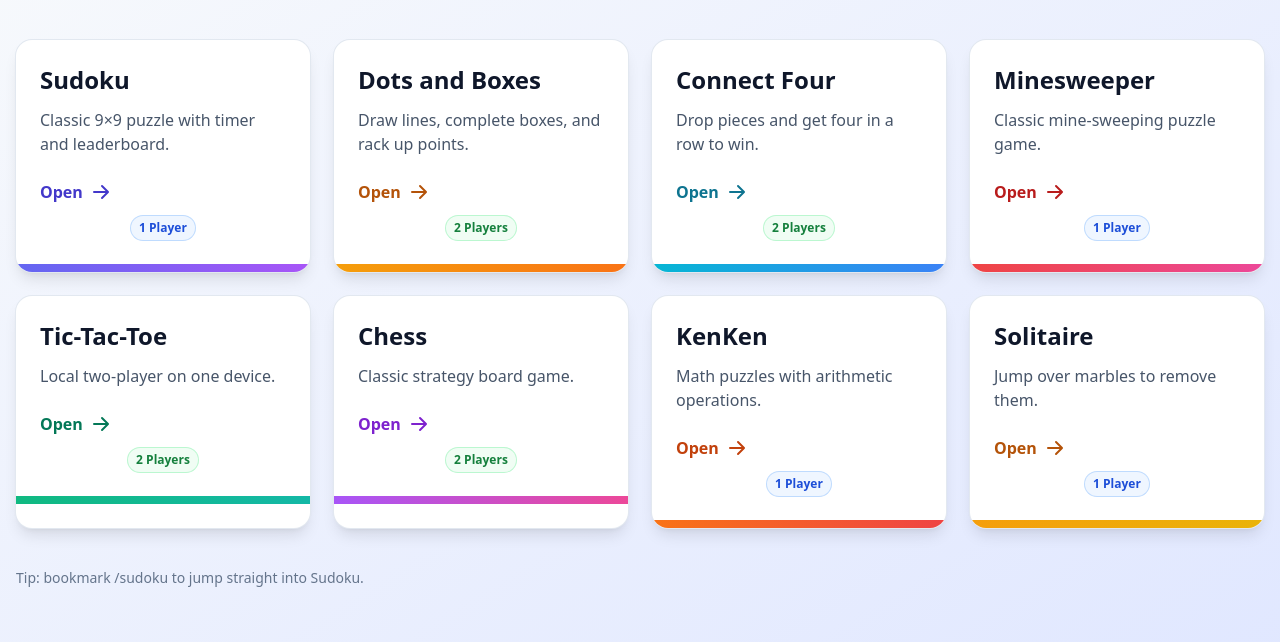
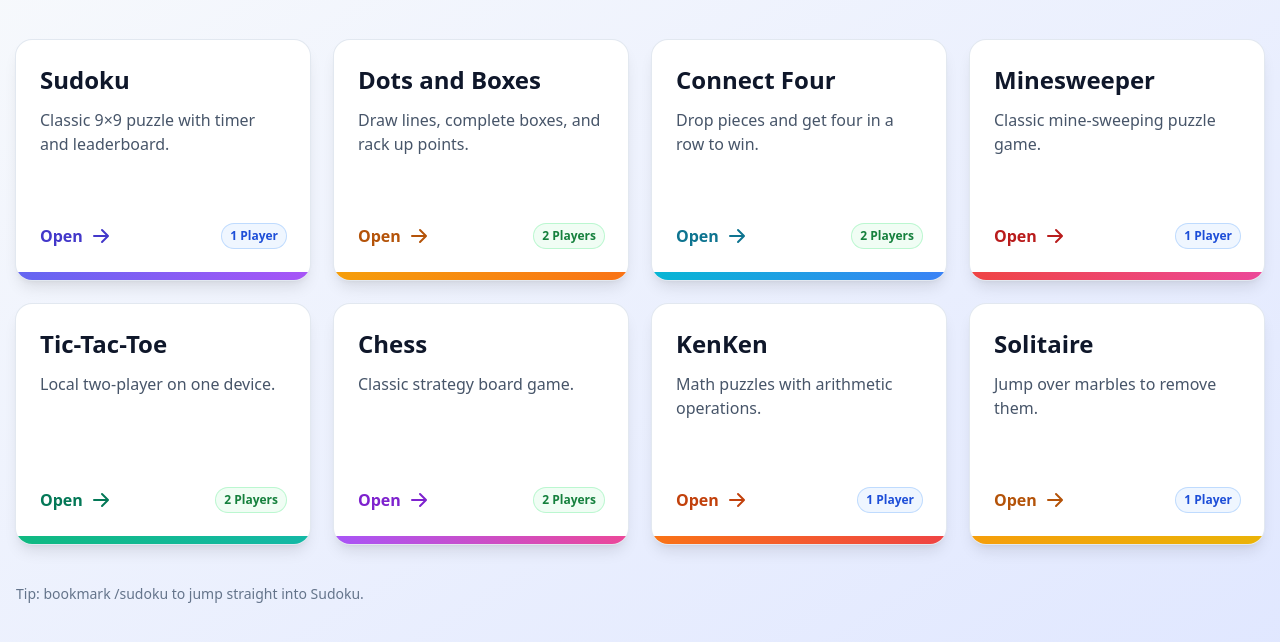
Before and after one commit to cityjumper/mysudoku, a FastAPI app: page / in a window 1280 px wide. Shown: the part 120-762 px from the top of the page. Run offline with FastAPI, Linux system fonts and the light colour scheme; some libraries are stand-ins or nearby versions.

Commit message:
fix: home view to look more consistent

```diff
--- a/templates/home.html
+++ b/templates/home.html
@@ -18,17 +18,17 @@
         <main>
             <div class="grid grid-cols-1 sm:grid-cols-2 lg:grid-cols-4 gap-4 sm:gap-6">
                 <!-- Sudoku tile -->
-                <a href="/sudoku" class="group rounded-2xl bg-white shadow-lg ring-1 ring-slate-200 hover:shadow-xl hover:ring-indigo-200 transition overflow-hidden touch-manipulation">
-                    <div class="p-4 sm:p-6">
+                <a href="/sudoku" class="group rounded-2xl bg-white shadow-lg ring-1 ring-slate-200 hover:shadow-xl hover:ring-indigo-200 transition overflow-hidden touch-manipulation min-h-[240px] flex flex-col">
+                    <div class="p-4 sm:p-6 flex-1 flex flex-col">
                         <h2 class="text-xl sm:text-2xl font-bold text-slate-900 group-hover:text-indigo-900">{{ translate(lang, 'games.sudoku.name') }}</h2>
-                        <p class="mt-2 sm:mt-3 text-sm sm:text-base text-slate-600">{{ translate(lang, 'games.sudoku.description') }}</p>
-                        <div class="mt-4 sm:mt-6 flex items-center text-indigo-700 font-semibold text-sm sm:text-base">
+                        <p class="mt-2 sm:mt-3 text-sm sm:text-base text-slate-600 flex-1">{{ translate(lang, 'games.sudoku.description') }}</p>
+                        <div class="mt-4 sm:mt-6 flex items-center justify-between">
+                            <div class="flex items-center text-indigo-700 font-semibold text-sm sm:text-base">
                                 <span>{{ translate(lang, 'home.open') }}</span>
                                 <svg class="ml-2 h-4 w-4 sm:h-5 sm:w-5" viewBox="0 0 20 20" fill="currentColor" aria-hidden="true">
                                     <path fill-rule="evenodd" d="M10.293 3.293a1 1 0 011.414 0l6 6a1 1 0 010 1.414l-6 6a1 1 0 01-1.414-1.414L14.586 11H3a1 1 0 110-2h11.586l-4.293-4.293a1 1 0 010-1.414z" clip-rule="evenodd" />
                                 </svg>
                             </div>
-                        <div class="mt-3 flex justify-center">
                             <span class="inline-flex items-center rounded-full bg-blue-50 px-2 py-1 text-xs font-semibold text-blue-700 ring-1 ring-blue-200">{{ translate(lang, 'player_badges.one_player') }}</span>
                         </div>
                     </div>
@@ -36,17 +36,17 @@
                 </a>
 
                 <!-- Dots and Boxes tile -->
-                <a href="/dots-and-boxes" class="group rounded-2xl bg-white shadow-lg ring-1 ring-slate-200 hover:shadow-xl hover:ring-amber-200 transition overflow-hidden touch-manipulation">
-                    <div class="p-4 sm:p-6">
+                <a href="/dots-and-boxes" class="group rounded-2xl bg-white shadow-lg ring-1 ring-slate-200 hover:shadow-xl hover:ring-amber-200 transition overflow-hidden touch-manipulation min-h-[240px] flex flex-col">
+                    <div class="p-4 sm:p-6 flex-1 flex flex-col">
                         <h2 class="text-xl sm:text-2xl font-bold text-slate-900 group-hover:text-amber-900">{{ translate(lang, 'games.dots_and_boxes.name') }}</h2>
-                        <p class="mt-2 sm:mt-3 text-sm sm:text-base text-slate-600">{{ translate(lang, 'games.dots_and_boxes.description') }}</p>
-                        <div class="mt-4 sm:mt-6 flex items-center text-amber-700 font-semibold text-sm sm:text-base">
+                        <p class="mt-2 sm:mt-3 text-sm sm:text-base text-slate-600 flex-1">{{ translate(lang, 'games.dots_and_boxes.description') }}</p>
+                        <div class="mt-4 sm:mt-6 flex items-center justify-between">
+                            <div class="flex items-center text-amber-700 font-semibold text-sm sm:text-base">
                                 <span>{{ translate(lang, 'home.open') }}</span>
                                 <svg class="ml-2 h-4 w-4 sm:h-5 sm:w-5" viewBox="0 0 20 20" fill="currentColor" aria-hidden="true">
                                     <path fill-rule="evenodd" d="M10.293 3.293a1 1 0 011.414 0l6 6a1 1 0 010 1.414l-6 6a1 1 0 01-1.414-1.414L14.586 11H3a1 1 0 110-2h11.586l-4.293-4.293a1 1 0 010-1.414z" clip-rule="evenodd" />
                                 </svg>
                             </div>
-                        <div class="mt-3 flex justify-center">
                             <span class="inline-flex items-center rounded-full bg-green-50 px-2 py-1 text-xs font-semibold text-green-700 ring-1 ring-green-200">{{ translate(lang, 'player_badges.two_players') }}</span>
                         </div>
                     </div>
@@ -54,17 +54,17 @@
                 </a>
 
                 <!-- Connect Four tile -->
-                <a href="/connect-four" class="group rounded-2xl bg-white shadow-lg ring-1 ring-slate-200 hover:shadow-xl hover:ring-cyan-200 transition overflow-hidden touch-manipulation">
-                    <div class="p-4 sm:p-6">
+                <a href="/connect-four" class="group rounded-2xl bg-white shadow-lg ring-1 ring-slate-200 hover:shadow-xl hover:ring-cyan-200 transition overflow-hidden touch-manipulation min-h-[240px] flex flex-col">
+                    <div class="p-4 sm:p-6 flex-1 flex flex-col">
                         <h2 class="text-xl sm:text-2xl font-bold text-slate-900 group-hover:text-cyan-900">{{ translate(lang, 'games.connect_four.name') }}</h2>
-                        <p class="mt-2 sm:mt-3 text-sm sm:text-base text-slate-600">{{ translate(lang, 'games.connect_four.description') }}</p>
-                        <div class="mt-4 sm:mt-6 flex items-center text-cyan-700 font-semibold text-sm sm:text-base">
+                        <p class="mt-2 sm:mt-3 text-sm sm:text-base text-slate-600 flex-1">{{ translate(lang, 'games.connect_four.description') }}</p>
+                        <div class="mt-4 sm:mt-6 flex items-center justify-between">
+                            <div class="flex items-center text-cyan-700 font-semibold text-sm sm:text-base">
                                 <span>{{ translate(lang, 'home.open') }}</span>
                                 <svg class="ml-2 h-4 w-4 sm:h-5 sm:w-5" viewBox="0 0 20 20" fill="currentColor" aria-hidden="true">
                                     <path fill-rule="evenodd" d="M10.293 3.293a1 1 0 011.414 0l6 6a1 1 0 010 1.414l-6 6a1 1 0 01-1.414-1.414L14.586 11H3a1 1 0 110-2h11.586l-4.293-4.293a1 1 0 010-1.414z" clip-rule="evenodd" />
                                 </svg>
                             </div>
-                        <div class="mt-3 flex justify-center">
                             <span class="inline-flex items-center rounded-full bg-green-50 px-2 py-1 text-xs font-semibold text-green-700 ring-1 ring-green-200">{{ translate(lang, 'player_badges.two_players') }}</span>
                         </div>
                     </div>
@@ -72,34 +72,34 @@
                 </a>
 
                 <!-- Minesweeper tile -->
-                <a href="/minesweeper" class="group rounded-2xl bg-white shadow-lg ring-1 ring-slate-200 hover:shadow-xl hover:ring-red-200 transition overflow-hidden touch-manipulation">
-                    <div class="p-4 sm:p-6">
+                <a href="/minesweeper" class="group rounded-2xl bg-white shadow-lg ring-1 ring-slate-200 hover:shadow-xl hover:ring-red-200 transition overflow-hidden touch-manipulation min-h-[240px] flex flex-col">
+                    <div class="p-4 sm:p-6 flex-1 flex flex-col">
                         <h2 class="text-xl sm:text-2xl font-bold text-slate-900 group-hover:text-red-900">{{ translate(lang, 'games.minesweeper.name') }}</h2>
-                        <p class="mt-2 sm:mt-3 text-sm sm:text-base text-slate-600">{{ translate(lang, 'games.minesweeper.description') }}</p>
-                        <div class="mt-4 sm:mt-6 flex items-center text-red-700 font-semibold text-sm sm:text-base">
+                        <p class="mt-2 sm:mt-3 text-sm sm:text-base text-slate-600 flex-1">{{ translate(lang, 'games.minesweeper.description') }}</p>
+                        <div class="mt-4 sm:mt-6 flex items-center justify-between">
+                            <div class="flex items-center text-red-700 font-semibold text-sm sm:text-base">
                                 <span>{{ translate(lang, 'home.open') }}</span>
                                 <svg class="ml-2 h-4 w-4 sm:h-5 sm:w-5" viewBox="0 0 20 20" fill="currentColor" aria-hidden="true">
                                     <path fill-rule="evenodd" d="M10.293 3.293a1 1 0 011.414 0l6 6a1 1 0 010 1.414l-6 6a1 1 0 01-1.414-1.414L14.586 11H3a1 1 0 110-2h11.586l-4.293-4.293a1 1 0 010-1.414z" clip-rule="evenodd" />
                                 </svg>
                             </div>
-                        <div class="mt-3 flex justify-center">
                             <span class="inline-flex items-center rounded-full bg-blue-50 px-2 py-1 text-xs font-semibold text-blue-700 ring-1 ring-blue-200">{{ translate(lang, 'player_badges.one_player') }}</span>
                         </div>
                     </div>
                     <div class="h-2 bg-gradient-to-r from-red-500 to-pink-500"></div>
                 </a>
 
-                <a href="/tictactoe" class="group rounded-2xl bg-white shadow-lg ring-1 ring-slate-200 hover:shadow-xl hover:ring-emerald-200 transition overflow-hidden touch-manipulation">
-                    <div class="p-4 sm:p-6">
+                <a href="/tictactoe" class="group rounded-2xl bg-white shadow-lg ring-1 ring-slate-200 hover:shadow-xl hover:ring-emerald-200 transition overflow-hidden touch-manipulation min-h-[240px] flex flex-col">
+                    <div class="p-4 sm:p-6 flex-1 flex flex-col">
                         <h2 class="text-xl sm:text-2xl font-bold text-slate-900 group-hover:text-emerald-900">{{ translate(lang, 'games.tictactoe.name') }}</h2>
-                        <p class="mt-2 sm:mt-3 text-sm sm:text-base text-slate-600">{{ translate(lang, 'games.tictactoe.description') }}</p>
-                        <div class="mt-4 sm:mt-6 flex items-center text-emerald-700 font-semibold text-sm sm:text-base">
+                        <p class="mt-2 sm:mt-3 text-sm sm:text-base text-slate-600 flex-1">{{ translate(lang, 'games.tictactoe.description') }}</p>
+                        <div class="mt-4 sm:mt-6 flex items-center justify-between">
+                            <div class="flex items-center text-emerald-700 font-semibold text-sm sm:text-base">
                                 <span>{{ translate(lang, 'home.open') }}</span>
                                 <svg class="ml-2 h-4 w-4 sm:h-5 sm:w-5" viewBox="0 0 20 20" fill="currentColor" aria-hidden="true">
                                     <path fill-rule="evenodd" d="M10.293 3.293a1 1 0 011.414 0l6 6a1 1 0 010 1.414l-6 6a1 1 0 01-1.414-1.414L14.586 11H3a1 1 0 110-2h11.586l-4.293-4.293a1 1 0 010-1.414z" clip-rule="evenodd" />
                                 </svg>
                             </div>
-                        <div class="mt-3 flex justify-center">
                             <span class="inline-flex items-center rounded-full bg-green-50 px-2 py-1 text-xs font-semibold text-green-700 ring-1 ring-green-200">{{ translate(lang, 'player_badges.two_players') }}</span>
                         </div>
                     </div>
@@ -107,17 +107,17 @@
                 </a>
 
                 <!-- Chess tile -->
-                <a href="/chess" class="group rounded-2xl bg-white shadow-lg ring-1 ring-slate-200 hover:shadow-xl hover:ring-purple-200 transition overflow-hidden touch-manipulation">
-                    <div class="p-4 sm:p-6">
+                <a href="/chess" class="group rounded-2xl bg-white shadow-lg ring-1 ring-slate-200 hover:shadow-xl hover:ring-purple-200 transition overflow-hidden touch-manipulation min-h-[240px] flex flex-col">
+                    <div class="p-4 sm:p-6 flex-1 flex flex-col">
                         <h2 class="text-xl sm:text-2xl font-bold text-slate-900 group-hover:text-purple-900">{{ translate(lang, 'games.chess.name') }}</h2>
-                        <p class="mt-2 sm:mt-3 text-sm sm:text-base text-slate-600">{{ translate(lang, 'games.chess.description') }}</p>
-                        <div class="mt-4 sm:mt-6 flex items-center text-purple-700 font-semibold text-sm sm:text-base">
+                        <p class="mt-2 sm:mt-3 text-sm sm:text-base text-slate-600 flex-1">{{ translate(lang, 'games.chess.description') }}</p>
+                        <div class="mt-4 sm:mt-6 flex items-center justify-between">
+                            <div class="flex items-center text-purple-700 font-semibold text-sm sm:text-base">
                                 <span>{{ translate(lang, 'home.open') }}</span>
                                 <svg class="ml-2 h-4 w-4 sm:h-5 sm:w-5" viewBox="0 0 20 20" fill="currentColor" aria-hidden="true">
                                     <path fill-rule="evenodd" d="M10.293 3.293a1 1 0 011.414 0l6 6a1 1 0 010 1.414l-6 6a1 1 0 01-1.414-1.414L14.586 11H3a1 1 0 110-2h11.586l-4.293-4.293a1 1 0 010-1.414z" clip-rule="evenodd" />
                                 </svg>
                             </div>
-                        <div class="mt-3 flex justify-center">
                             <span class="inline-flex items-center rounded-full bg-green-50 px-2 py-1 text-xs font-semibold text-green-700 ring-1 ring-green-200">{{ translate(lang, 'player_badges.two_players') }}</span>
                         </div>
                     </div>
@@ -125,17 +125,17 @@
                 </a>
 
                 <!-- KenKen tile -->
-                <a href="/kenken" class="group rounded-2xl bg-white shadow-lg ring-1 ring-slate-200 hover:shadow-xl hover:ring-orange-200 transition overflow-hidden touch-manipulation">
-                    <div class="p-4 sm:p-6">
+                <a href="/kenken" class="group rounded-2xl bg-white shadow-lg ring-1 ring-slate-200 hover:shadow-xl hover:ring-orange-200 transition overflow-hidden touch-manipulation min-h-[240px] flex flex-col">
+                    <div class="p-4 sm:p-6 flex-1 flex flex-col">
                         <h2 class="text-xl sm:text-2xl font-bold text-slate-900 group-hover:text-orange-900">{{ translate(lang, 'games.kenken.name') }}</h2>
-                        <p class="mt-2 sm:mt-3 text-sm sm:text-base text-slate-600">{{ translate(lang, 'games.kenken.description') }}</p>
-                        <div class="mt-4 sm:mt-6 flex items-center text-orange-700 font-semibold text-sm sm:text-base">
+                        <p class="mt-2 sm:mt-3 text-sm sm:text-base text-slate-600 flex-1">{{ translate(lang, 'games.kenken.description') }}</p>
+                        <div class="mt-4 sm:mt-6 flex items-center justify-between">
+                            <div class="flex items-center text-orange-700 font-semibold text-sm sm:text-base">
                                 <span>{{ translate(lang, 'home.open') }}</span>
                                 <svg class="ml-2 h-4 w-4 sm:h-5 sm:w-5" viewBox="0 0 20 20" fill="currentColor" aria-hidden="true">
                                     <path fill-rule="evenodd" d="M10.293 3.293a1 1 0 011.414 0l6 6a1 1 0 010 1.414l-6 6a1 1 0 01-1.414-1.414L14.586 11H3a1 1 0 110-2h11.586l-4.293-4.293a1 1 0 010-1.414z" clip-rule="evenodd" />
                                 </svg>
                             </div>
-                        <div class="mt-3 flex justify-center">
                             <span class="inline-flex items-center rounded-full bg-blue-50 px-2 py-1 text-xs font-semibold text-blue-700 ring-1 ring-blue-200">{{ translate(lang, 'player_badges.one_player') }}</span>
                         </div>
                     </div>
@@ -143,17 +143,17 @@
                 </a>
 
                 <!-- Solitaire tile -->
-                <a href="/solitaire" class="group rounded-2xl bg-white shadow-lg ring-1 ring-slate-200 hover:shadow-xl hover:ring-amber-200 transition overflow-hidden touch-manipulation">
-                    <div class="p-4 sm:p-6">
+                <a href="/solitaire" class="group rounded-2xl bg-white shadow-lg ring-1 ring-slate-200 hover:shadow-xl hover:ring-amber-200 transition overflow-hidden touch-manipulation min-h-[240px] flex flex-col">
+                    <div class="p-4 sm:p-6 flex-1 flex flex-col">
                         <h2 class="text-xl sm:text-2xl font-bold text-slate-900 group-hover:text-amber-900">{{ translate(lang, 'games.solitaire.name') }}</h2>
-                        <p class="mt-2 sm:mt-3 text-sm sm:text-base text-slate-600">{{ translate(lang, 'games.solitaire.description') }}</p>
-                        <div class="mt-4 sm:mt-6 flex items-center text-amber-700 font-semibold text-sm sm:text-base">
+                        <p class="mt-2 sm:mt-3 text-sm sm:text-base text-slate-600 flex-1">{{ translate(lang, 'games.solitaire.description') }}</p>
+                        <div class="mt-4 sm:mt-6 flex items-center justify-between">
+                            <div class="flex items-center text-amber-700 font-semibold text-sm sm:text-base">
                                 <span>{{ translate(lang, 'home.open') }}</span>
                                 <svg class="ml-2 h-4 w-4 sm:h-5 sm:w-5" viewBox="0 0 20 20" fill="currentColor" aria-hidden="true">
                                     <path fill-rule="evenodd" d="M10.293 3.293a1 1 0 011.414 0l6 6a1 1 0 010 1.414l-6 6a1 1 0 01-1.414-1.414L14.586 11H3a1 1 0 110-2h11.586l-4.293-4.293a1 1 0 010-1.414z" clip-rule="evenodd" />
                                 </svg>
                             </div>
-                        <div class="mt-3 flex justify-center">
                             <span class="inline-flex items-center rounded-full bg-blue-50 px-2 py-1 text-xs font-semibold text-blue-700 ring-1 ring-blue-200">{{ translate(lang, 'player_badges.one_player') }}</span>
                         </div>
                     </div>
```
Lines whose indentation alone changed are shown as unchanged.
